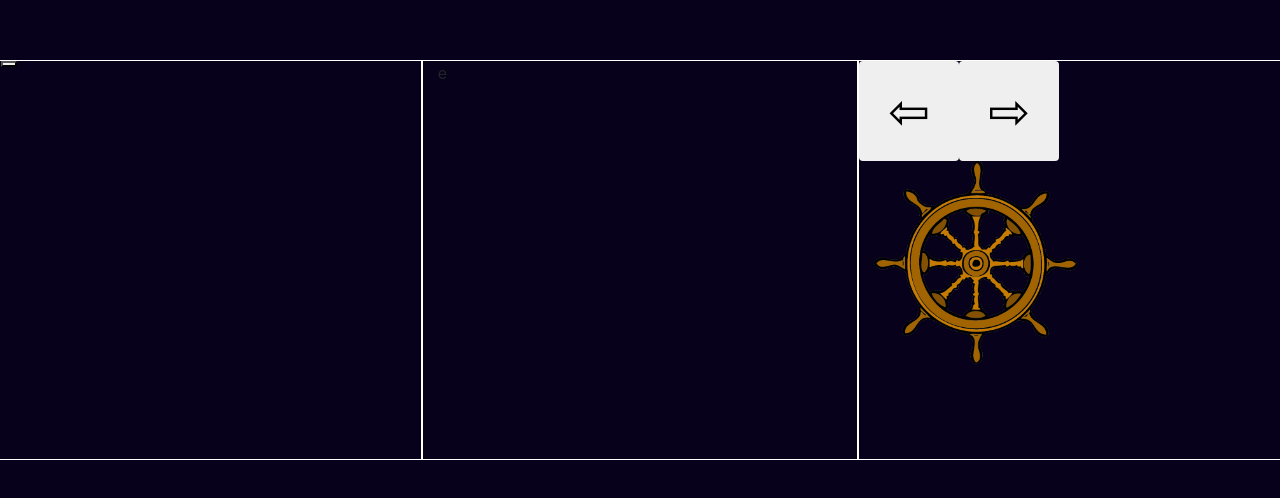
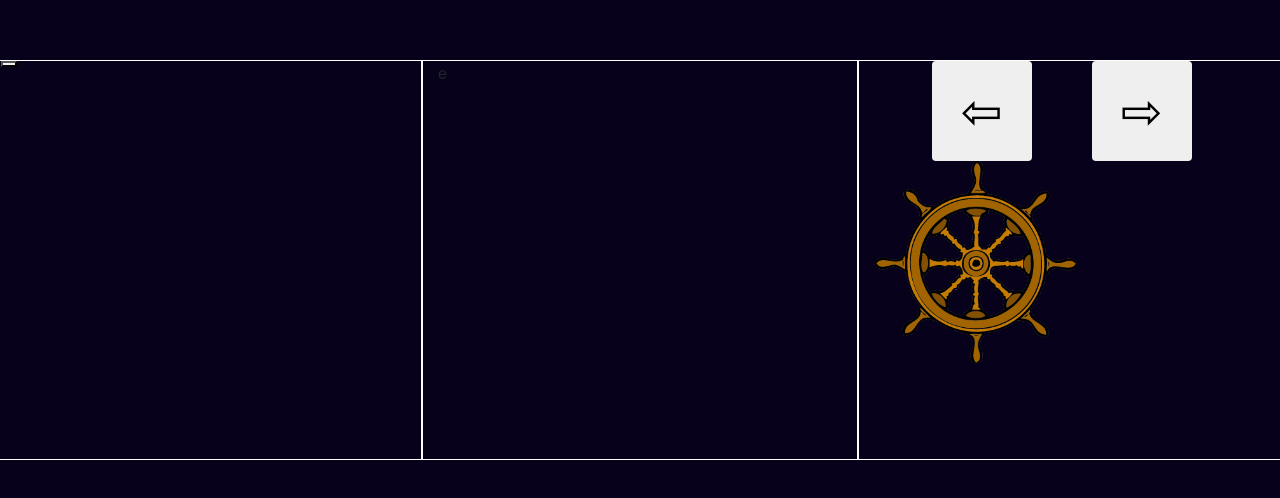
Before and after one commit to kevinbalicot/html5-mars-project, a website: page Pilote.html in a window 1280 px wide. Shown: the part 140-638 px from the top of the page. Drawn offline with Linux system fonts and the light colour scheme.

Commit message:
css a jour

```diff
--- a/Pilote.html
+++ b/Pilote.html
@@ -12,7 +12,7 @@
 </div>
 <div id="vue" class="col-sm-4">e</div>
 <div id="rudder" class="col-sm-4">
-    <div id="rudderControl" class="row">
+    <div id="rudderControl" class="row justify-content-center">
         <button type="button" class="btn">⇦</button>
         <button type="button" class="btn">⇨</button>
     </div>
--- a/style/pilot.css
+++ b/style/pilot.css
@@ -27,6 +27,7 @@
     width: 100px;
     height: 100px;
     font-size: 50px;
+    margin: 0 30px 0 30px;
 }
 
 #rudderDisplay{
```
